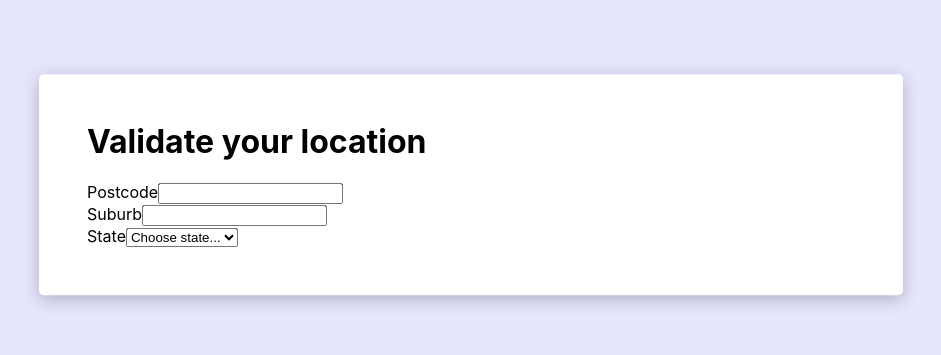
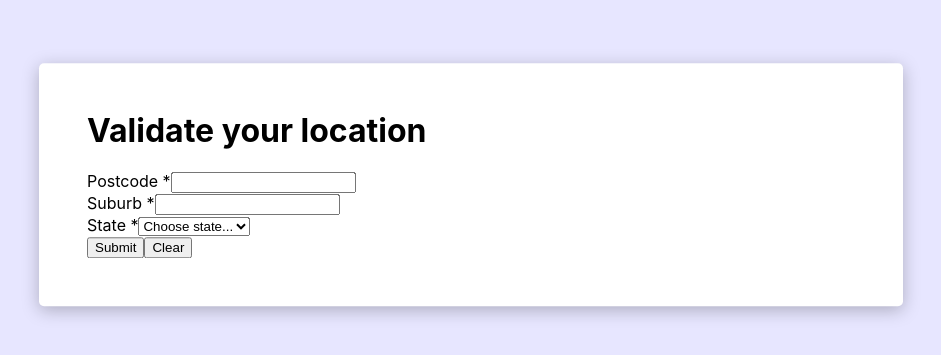
Before and after one commit to ruoyiw/postcode-validation-form, a React (Create React App) app: page / in a window 1280 px wide. Shown: the part 215-570 px from the top of the page, without its empty margins (169-1110 px from the left). Built offline with nearby package versions, Linux system fonts and the light colour scheme.

Commit message:
feat: build proxy for CORS error and call it in ValidationForm

```diff
--- a/package.json
+++ b/package.json
@@ -6,11 +6,15 @@
     "@testing-library/jest-dom": "^5.11.4",
     "@testing-library/react": "^11.1.0",
     "@testing-library/user-event": "^12.1.10",
+    "axios": "^0.21.1",
+    "classnames": "^2.3.1",
+    "express": "^4.17.1",
     "node-sass": "^6.0.0",
     "prop-types": "^15.7.2",
     "react": "^17.0.2",
     "react-dom": "^17.0.2",
     "react-scripts": "4.0.3",
+    "request": "^2.88.2",
     "web-vitals": "^1.0.1"
   },
   "scripts": {
--- a/src/components/FieldItem/FieldItem.jsx
+++ b/src/components/FieldItem/FieldItem.jsx
@@ -2,16 +2,19 @@
 import React from "react";
 import PropTypes from "prop-types";
 
-const FieldItem = ({ title, name, value, onChange }) => (
+const FieldItem = ({ title, name, value, onChange, required }) => (
   <div>
-		<label className="validation-form__field-title" htmlFor={name}>{title}</label>
+		<label className="validation-form__field-title" htmlFor={name}>
+      {title}
+      {required && <span className="validation-form__field-title__req-symbol"> *</span>}
+    </label>
 		{name === 'state' ? (
       <select
         className="validation-form__field-body"
         name="state"
         value={value}
         onChange={onChange}
-        required
+        required={required}
       >
         <option value="">Choose state...</option>
         <option value="ACT">ACT</option>
@@ -30,7 +33,7 @@ const FieldItem = ({ title, name, value, onChange }) => (
       name={name}
       value={value}
       onChange={onChange}
-      required
+      required={required}
 		/>
   )}
 	</div>
@@ -39,11 +42,12 @@ const FieldItem = ({ title, name, value, onChange }) => (
 FieldItem.propTypes = {
 	title: PropTypes.string.isRequired,
 	name: PropTypes.string.isRequired,
-	value: PropTypes.string,
-	onChange: PropTypes.func.isRequired
+	value: PropTypes.string.isRequired,
+	onChange: PropTypes.func.isRequired,
+  required: PropTypes.bool,
 };
 
 FieldItem.defaultProps = {
-	value: '',
+  required: false,
 };
 export default FieldItem;
--- a/src/components/Form/ValidationForm.jsx
+++ b/src/components/Form/ValidationForm.jsx
@@ -1,36 +1,149 @@
 import React, {useState} from "react";
+import axios from 'axios';
 
 import FieldItem from "../FieldItem/FieldItem";
+import ValidationMessage from "../ValidateMessage/ValidationMessage";
 import "./ValidationForm.scss";
 
 const ValidationForm = () => {
   const [postcode, setPostcode] = useState('');
   const [suburb, setSuburb] = useState('');
   const [state, setState] = useState('');
+  const [message, setMessage] = useState('');
+  const [isValid, setIsValid] = useState(false);
+
+	const handleClear = () => {
+		setPostcode('');
+		setSuburb('');
+		setState('');
+	};
+
+  const fullStateName = {
+    ACT: "Australian Capital Territory",
+    NSW: "New South Wales",
+    NT: "Northern Territory",
+    QLD: "Queensland",
+    SA: "South Australia",
+    TAS: "Tasmania",
+    VIC: "Victoria",
+    WA: "Western Australia",
+  };
+
+  const messages = {
+    postcodeError: `The postcode ${postcode} does not match the suburb ${suburb}`,
+    suburbError: `The suburb ${suburb} does not exist in the state of ${fullStateName[state]}`,
+    success: "The postcode, suburb and state entered are valid"
+  };
+
+  const checkLocality = (locality) => {
+    let postcodeMatchesSuburb = false;
+    let suburbMatchesState = false;
+    if (state === locality.state) {
+      // state match
+      if (suburb.toUpperCase() === locality.location) { // suburb matches state
+        suburbMatchesState = true;
+        if (Number(postcode) === locality.postcode) {  // postcode matches suburb
+          postcodeMatchesSuburb = true;
+        }
+      }
+    }
+    return {postcodeMatchesSuburb, suburbMatchesState};
+  };
+
+  const handleValidationMessage = (isValidPostcode, isValidSuburb) => {
+    if (!isValidPostcode) {
+      setMessage(messages.postcodeError);
+      setIsValid(false);
+    } else if (!isValidSuburb) {
+      setMessage(messages.suburbError);
+      setIsValid(false);
+    } else {
+      setMessage(messages.success);
+      setIsValid(true);
+    }
+  };
+
+  const handleSubmit = (event) => {
+    event.preventDefault();
+    axios.get(`http://localhost:8100/getLocalities?suburb=${suburb}&state=${state}`).then(
+      ({data: {localities}}) => {
+        let isValidPostcode; let isValidSuburb;
+        if (localities !== "") {
+          if (Array.isArray(localities.locality)) {
+            localities.locality.some((item) => {
+              isValidPostcode = checkLocality(item).postcodeMatchesSuburb;
+              isValidSuburb = checkLocality(item).postcodeMatchesSuburb;
+              if (isValidPostcode && isValidSuburb)
+                return true;
+              return false;
+            });
+          } else {
+            isValidPostcode = checkLocality(localities.locality).postcodeMatchesSuburb;
+            isValidSuburb = checkLocality(localities.locality).postcodeMatchesSuburb;
+          }
+          handleValidationMessage(isValidPostcode, isValidSuburb);
+        } else {
+          setMessage(messages.suburbError);
+        }
+      }).catch(error => {
+        setIsValid(false);
+        console.log(error.response);
+        if (error.response && error.response.data.error){
+          setMessage(error.response.data.error.errorMessage);
+        } else if (error.response) {
+          setMessage(error.response.data);
+        } else {
+          throw new Error(error);
+        }
+      });
+  };
 
   return (
 		<div className="container">
 			<h1 className="validation-form__header">Validate your location</h1>
 			<div className="validation-form__wrapper">
-				<form className="validation-form__body">
+				<form className="validation-form__body" onSubmit={handleSubmit}>
 					<FieldItem
 						title="Postcode"
 						name="postcode"
 						value={postcode}
-						onChange={e => setPostcode(e.target.value)}
+						onChange={e => {setPostcode(e.target.value); setMessage('');}}
+						required
 					/>
 					<FieldItem
 						title="Suburb"
 						name="suburb"
 						value={suburb}
-						onChange={e => setSuburb(e.target.value)}
+						onChange={e => {setSuburb(e.target.value); setMessage('');}}
+						required
 					/>
 					<FieldItem
 						title="State"
 						name="state"
 						value={state}
-						onChange={e => setState(e.target.value)}
+						onChange={e => {setState(e.target.value); setMessage('');}}
+						required
 					/>
+          <ValidationMessage
+            isValid={isValid}
+            message={message}
+          />
+					<div className="validation-form__actions">
+        		<input
+							className="validation-form__actions--submit"
+							type="submit"
+							value="Submit"
+							title="Submit to validate all fields"
+						/>
+						<button
+							className="validation-form__actions--clear"
+							type="button"
+							title="Clear field contents"
+							onClick={handleClear}
+						>
+							Clear
+						</button>
+    			</div>
 				</form>
 			</div>
 		</div>
--- /dev/null
+++ b/src/components/ValidateMessage/ValidationMessage.jsx
@@ -0,0 +1,23 @@
+import React from "react";
+import PropTypes from "prop-types";
+import cx from "classnames";
+
+const ValidationMessage = ({ isValid, message }) => {
+  const className = cx(
+    'validation-form__message',
+    isValid ? '-success' : '-error'
+  );
+
+  return (
+    message !== '' ? (
+      <div className={className} role="alert">{message}</div>
+    ) : null
+    );
+  };
+
+ValidationMessage.propTypes = {
+  isValid: PropTypes.bool.isRequired,
+	message: PropTypes.string.isRequired,
+};
+
+export default ValidationMessage;
```
Also changed, not shown: src/utils/proxy.js (added, +35 -0 lines), 1 other file (tests, documents, lock files or other folders).
